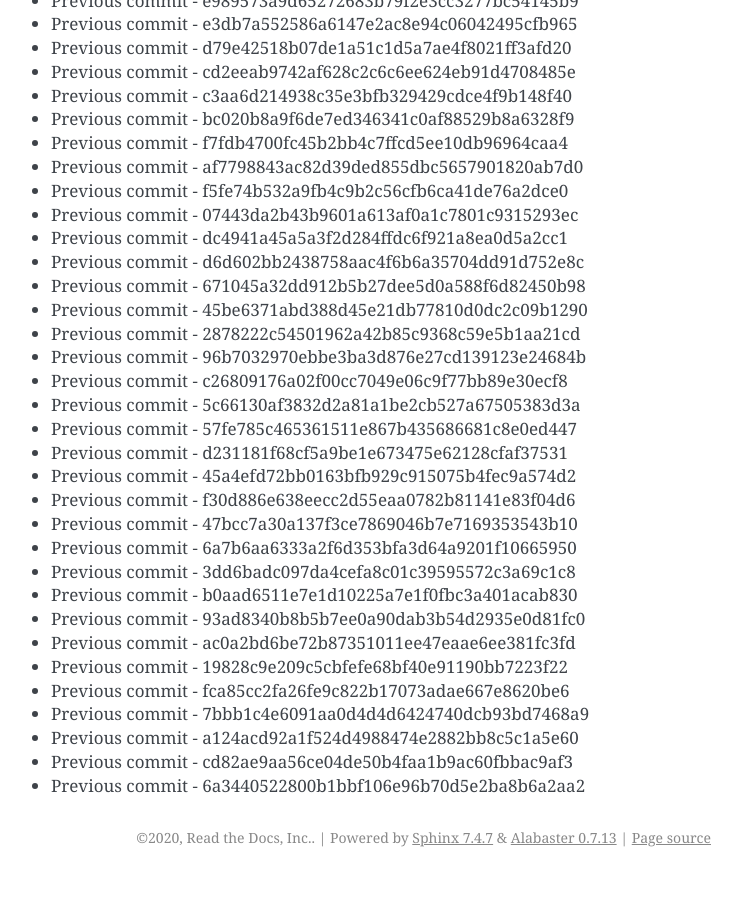
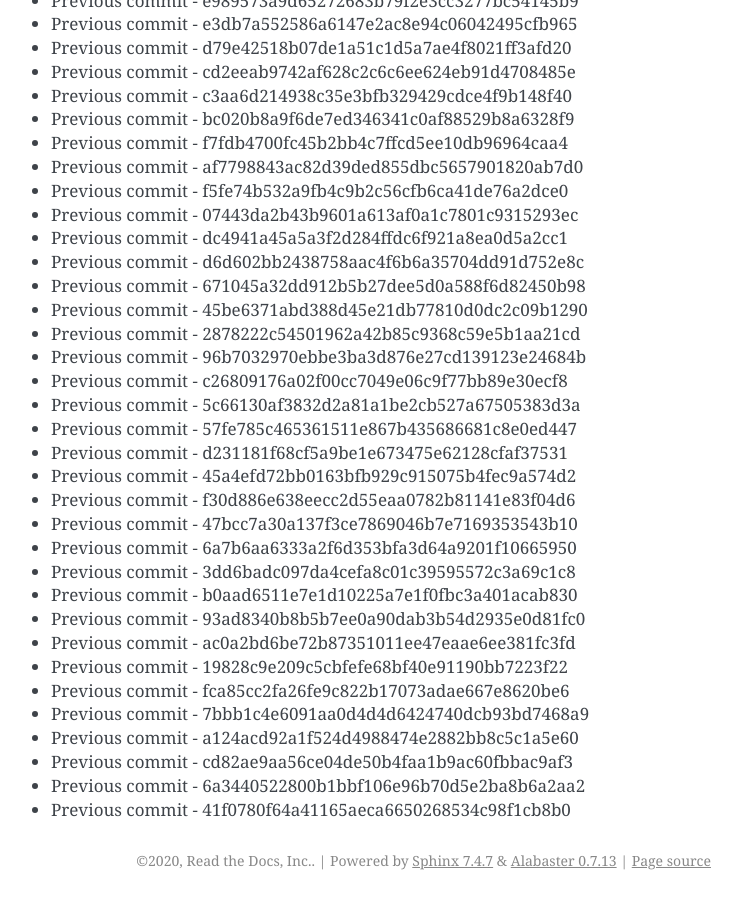
Before and after one commit to readthedocs/rtd-git-stresstest, a Sphinx documentation site: the page built from docs/updates.rst, in a window 1280 px wide and 900 px high, scrolled down 75520 px. Shown: the whole window, without its empty margins (399-1141 px from the left). Built offline with Sphinx 7.4.7, drawn with Linux system fonts in a browser that asks for light colours; before the commit the page ends 76397 px from its top, so only the background shows below that.

Commit message:
Generating commit from previous: 41f0780f64a41165aeca6650268534c98f1cb8b0

```diff
--- a/docs/updates.rst
+++ b/docs/updates.rst
@@ -3205,3 +3205,4 @@ It can be tested for any performance characteristics.
 * Previous commit - a124acd92a1f524d4988474e2882bb8c5c1a5e60
 * Previous commit - cd82ae9aa56ce04de50b4faa1b9ac60fbbac9af3
 * Previous commit - 6a3440522800b1bbf106e96b70d5e2ba8b6a2aa2
+* Previous commit - 41f0780f64a41165aeca6650268534c98f1cb8b0
```
